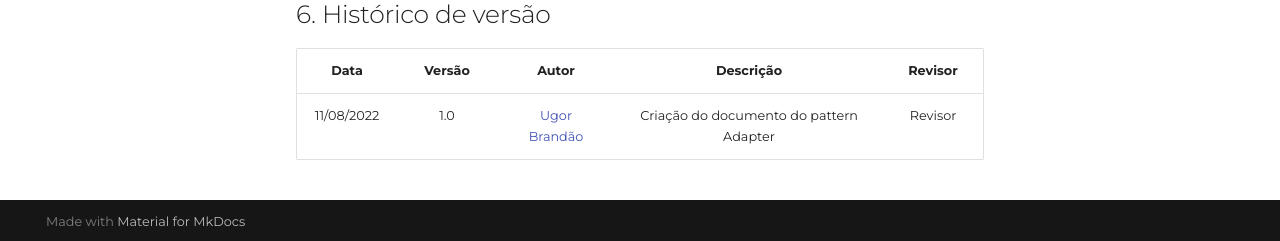
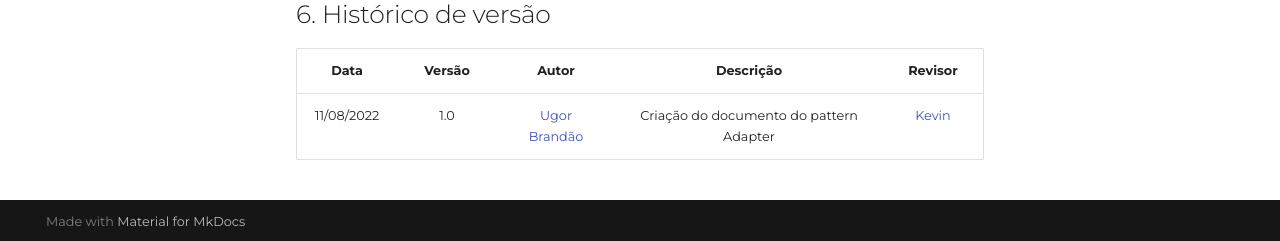
Before and after one commit to UnBArqDsw2022-1/2022.1_G3_Bazar, an MkDocs documentation site: the page built from docs/PadroesDeProjeto/3.2.2.Adapter.md, in a window 1280 px wide and 900 px high, scrolled down 831 px. Shown: the part 656-897 px from the top of the window. Built offline with MkDocs 1.6.1 and Material for MkDocs 9.7.7, drawn with Linux system fonts in a browser that asks for light colours; some web fonts are replaced.

Commit message:
Update 3.2.2.Adapter.md

```diff
--- a/docs/PadroesDeProjeto/3.2.2.Adapter.md
+++ b/docs/PadroesDeProjeto/3.2.2.Adapter.md
@@ -50,4 +50,4 @@ O benefício aqui obtido pelo padrão é uma evolução da implementação dos c
 ## 6. Histórico de versão
 | Data | Versão | Autor | Descrição | Revisor |
 | :-: | :-: | :-: | :-: | :-: |
-| 11/08/2022 | 1.0 | [Ugor Brandão](https://github.com/ubrando) | Criação do documento do pattern Adapter | Revisor |
+| 11/08/2022 | 1.0 | [Ugor Brandão](https://github.com/ubrando) | Criação do documento do pattern Adapter | [Kevin](https://github.com/k3vin-batista) |
```
